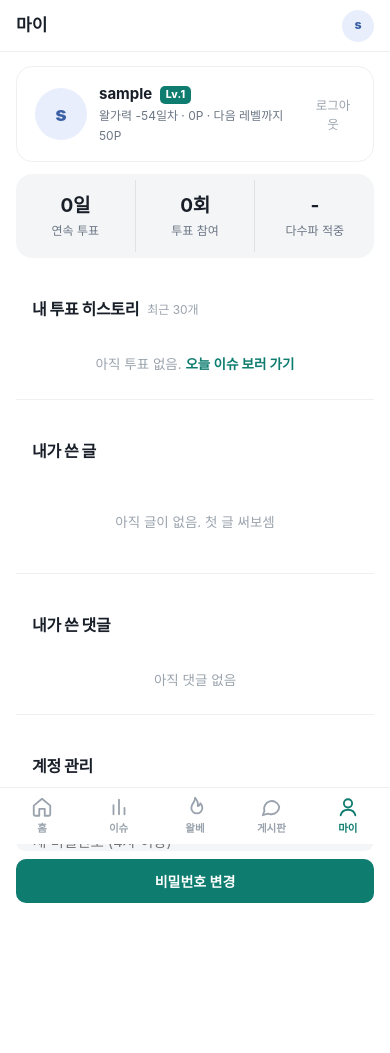
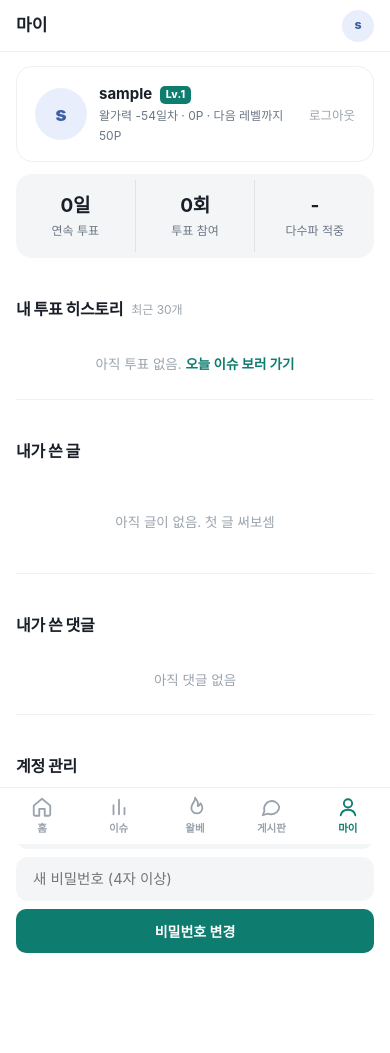
Before and after one commit to Jeongdonghwan/walga_prj, a Flask app: page /my in a window 390 px wide. Before the commit the page ends 903 px from the top, so only its background shows below. Run offline with Flask 3, Linux system fonts and the light colour scheme; the visitor is signed in with stand-in values (Sample User, id 1); data that the repository does not hold is empty; some libraries are stand-ins or nearby versions; some web fonts are replaced.

Commit message:
마이 모바일 폼·프로필 정리, CLAUDE.md 배치 섹션 현행화
Co-Authored-By: Claude Fable 5.1 <noreply@anthropic.com>

```diff
--- a/static/style.css
+++ b/static/style.css
@@ -408,7 +408,10 @@ ul{list-style:none}
   .lockbox{margin:12px 0}
   .my{padding:0 16px}
   .my .card.profile{margin-top:14px}
+  .my .sh,.my .rows li{padding-left:0;padding-right:0}
+  .card.profile button{white-space:nowrap}
   .pwform{flex-direction:column}
+  .pwform input{flex:none;width:100%}
   .pwform .btn{align-self:stretch}
   .searchpg .lockbox,.searchpg .rows li,.searchpg .archive .t{margin-left:16px;margin-right:16px;padding-left:0;padding-right:0}
   .issues{margin:0}
```
Also changed, not shown: 1 other file.
